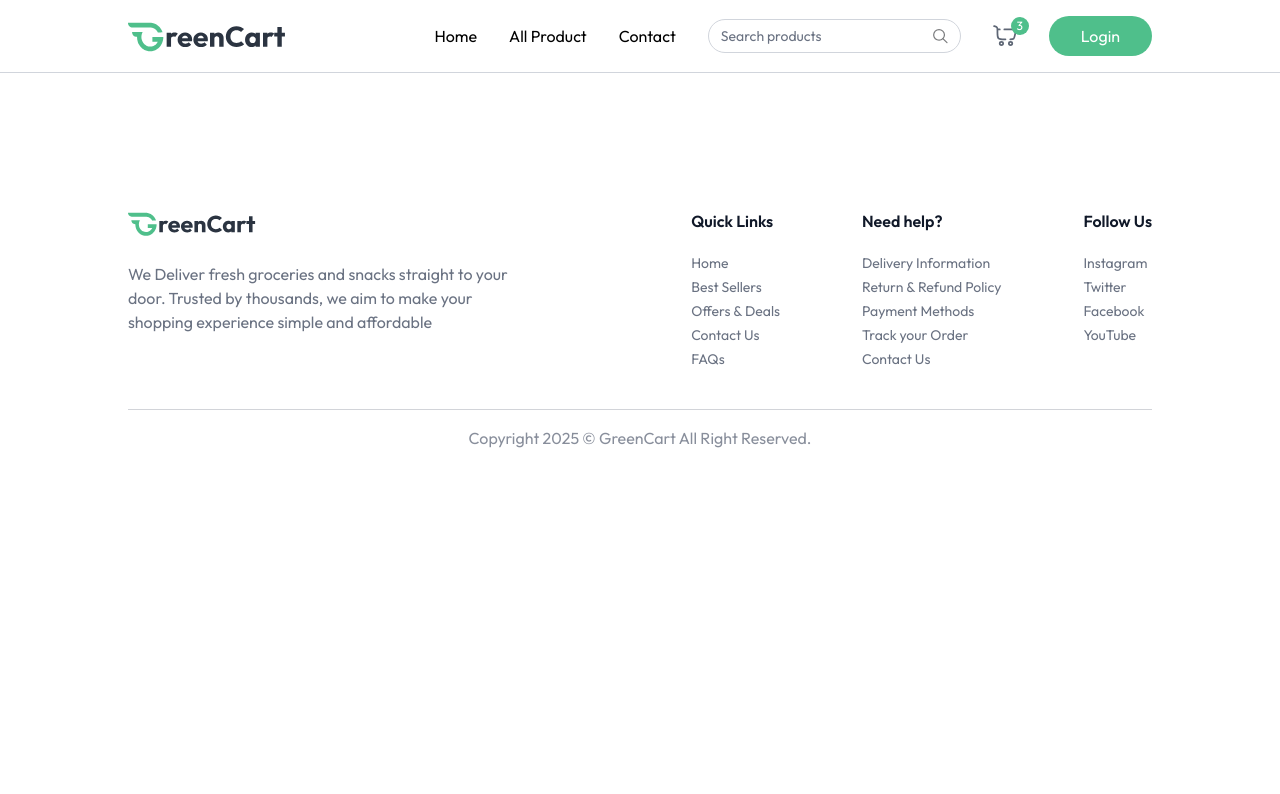
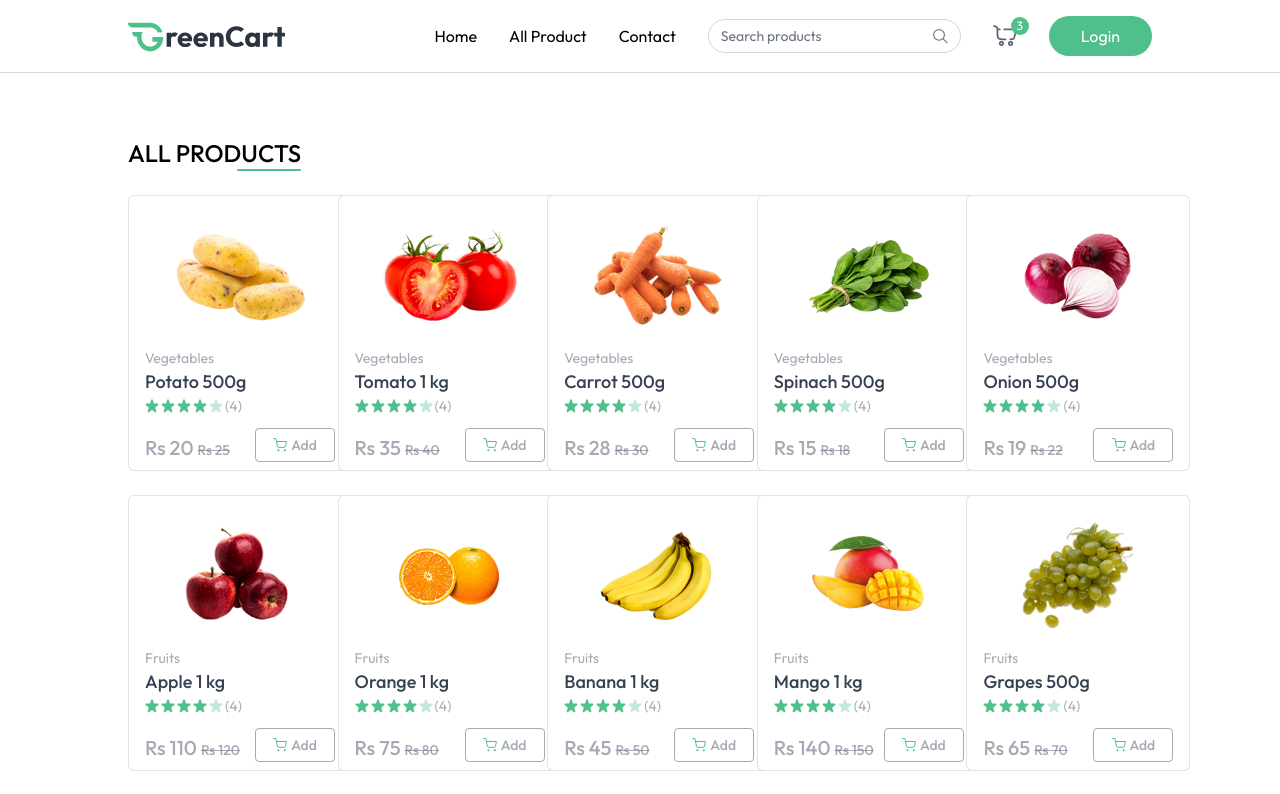
Before and after one commit to pankajgupta96/Greencart, a React (Vite) app in the folder frontend/: page /products in a window 1280 px wide. Shown: the top 794 px of the page. Built offline with nearby package versions, Linux system fonts and the light colour scheme.

Commit message:
feat : AllProduct is completed

```diff
--- a/frontend/src/App.jsx
+++ b/frontend/src/App.jsx
@@ -7,6 +7,7 @@
 import Footer from './components/Footer';
 import { useAppContext } from './context/AppContext';
 import Login from './components/Login';
+import AllProducts from './pages/AllProducts';
 
 function App() {
   const issellerpath = useLocation().pathname.includes("seller");
@@ -28,6 +29,8 @@
    <div className= {`${issellerpath ? "" :'px-6 md:px-16 lg:px-24 xl:px-32'}`} >
       <Routes>
         <Route path='/' element={<Home/>}></Route>
+        <Route path='/products' element={<AllProducts/>}></Route>
+
       </Routes>
    </div>
 
--- a/frontend/src/components/Navbar.jsx
+++ b/frontend/src/components/Navbar.jsx
@@ -27,7 +27,7 @@
             {/* Desktop Menu */}
             <div className="hidden sm:flex items-center gap-8">
                 <NavLink to ='/'>Home</NavLink>
-                <NavLink to ='/product'>All Product</NavLink>
+                <NavLink to ='/products'>All Product</NavLink>
                 <NavLink to ='/'>Contact</NavLink>
 
                 <div className="hidden lg:flex items-center text-sm gap-2 border border-gray-300 px-3 rounded-full">
--- a/frontend/src/context/AppContext.jsx
+++ b/frontend/src/context/AppContext.jsx
@@ -13,13 +13,14 @@
     const [user, setUser] = useState(null);
     const [isSeller, setIsSeller] = useState(false)
     const [showUserLogin, setShowUserLogin] = useState(false);
-    const [products, setProdocts] = useState([]);
+   const [products, setProducts] = useState([]);
     const [cartItems, setCartItems] = useState({});
+    const [searchQuery,setSearchQuery] = useState("");
 
 
 
     const fetchProducts = async ()=>{
-        setProdocts(dummyProducts);
+        setProducts(dummyProducts);
     }
 
     // add product to cart
@@ -68,7 +69,7 @@
     },[])
 
 
-    const value = {navigate, user, setUser , setIsSeller, isSeller ,showUserLogin , setShowUserLogin , products,currency ,addToCart,updateCartitem,removeFromCart,cartItems}
+    const value = {navigate, user, setUser , setIsSeller, isSeller ,showUserLogin , setShowUserLogin , products,currency ,addToCart,updateCartitem,removeFromCart,cartItems,setSearchQuery,searchQuery}
 
 
 
--- a/frontend/src/pages/AllProducts.jsx
+++ b/frontend/src/pages/AllProducts.jsx
@@ -1,9 +1,44 @@
-import React from 'react'
+import React, { useEffect,useState } from 'react'
+import { useAppContext } from '../context/AppContext'
+import Product from '../components/Product'
 
 function AllProducts() {
+
+    const {products,searchQuery} = useAppContext();
+    const  [filteredProducts , setFilteredProducts] = useState([]);
+
+    useEffect (()=>{
+
+        if(searchQuery.length >0){
+          setFilteredProducts(products.filter(
+           product => product.name.toLowerCase().includes(searchQuery.toLowerCase())
+          ))
+        }
+        else{
+           setFilteredProducts(products)
+        }
+
+    },[products,searchQuery]
+);
+
+
   return (
-    <div>AllProducts</div>
+    <div className='mt-16 flex flex-col'>
+        <div className='flex flex-col items-end w-max'>
+            <p className='text-2xl font-medium uppercase'>All products</p>
+            <div className='w-16 h-0.5 bg-primary rounded-full'></div>
+        </div>
+
+        <div className='grid grid-cols-2 sm:grid-cols-3 md:grid-cols-4 gap-3 md:gap-6 lg:grid-cols-5 mt-6'>
+  {filteredProducts
+    .filter((product) => product.inStock)
+    .map((product, index) => (
+      <Product key={index} product={product} />
+  ))}
+</div>
+
+    </div>
   )
 }
 
-export default AllProducts
+export default AllProducts;
```
